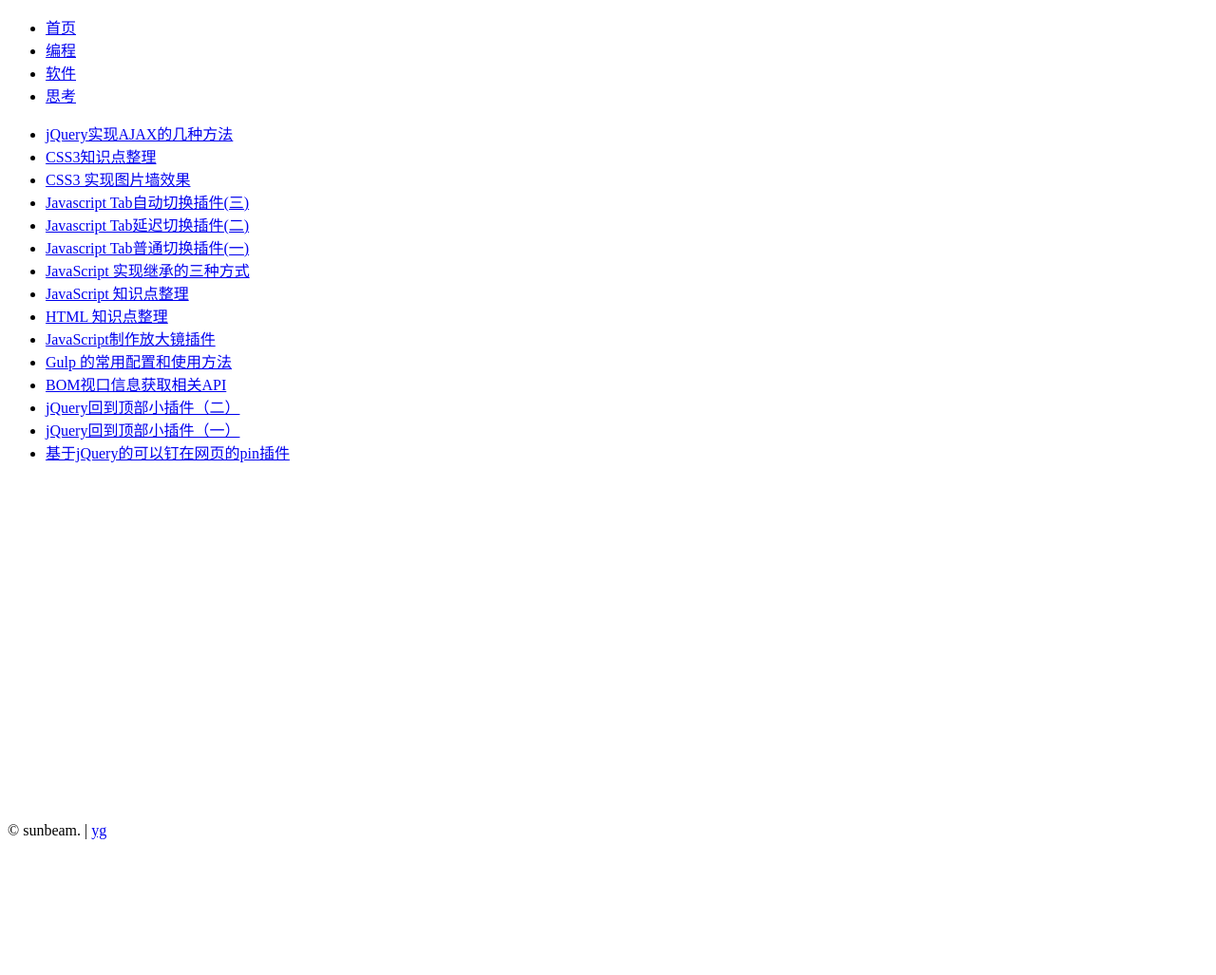
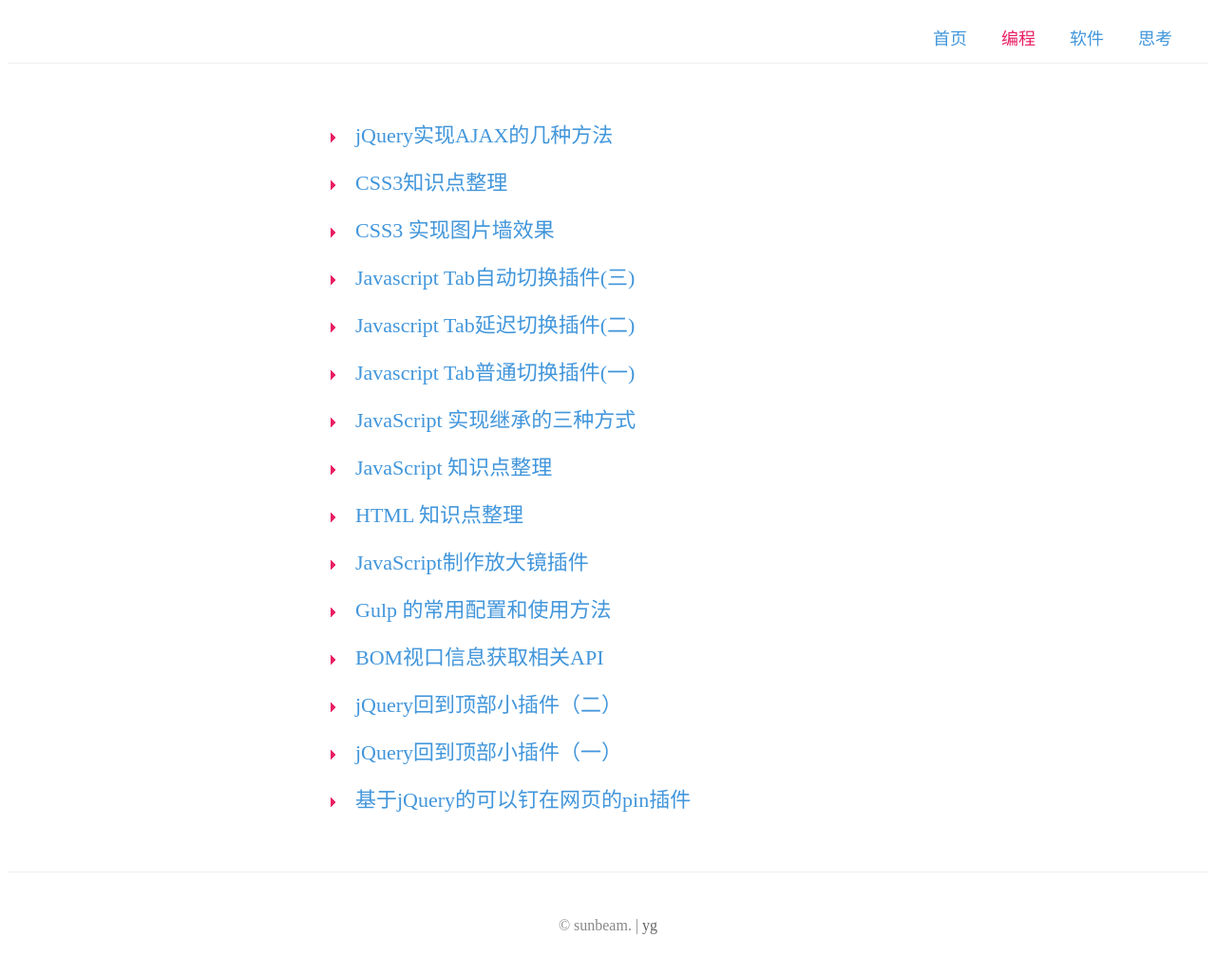
Before and after one commit to GalenYoung/galenyoung.github.io, a Jekyll site: the page built from programme/programme.html, in a window 1280 px wide. Shown: the whole page at 95% size. Built offline with Jekyll 4.4.1, drawn with Linux system fonts in a browser that asks for light colours; before the commit the page ends 900 px from its top, so only the background shows below that.

Commit message:
修改链接小bug

```diff
--- a/_includes/pgm-css.html
+++ b/_includes/pgm-css.html
@@ -1,3 +1,3 @@
 
-    <link rel="stylesheet" type="text/css" href="../pgm/pgm-style/pgm-header&bottom-style.min.css">
-    <link rel="stylesheet" type="text/css" href="../pgm/pgm-style/pgm.min.css">
+    <link rel="stylesheet" type="text/css" href="../programme/pgm-style/pgm-header&bottom-style.min.css">
+    <link rel="stylesheet" type="text/css" href="../programme/pgm-style/pgm.min.css">
```
